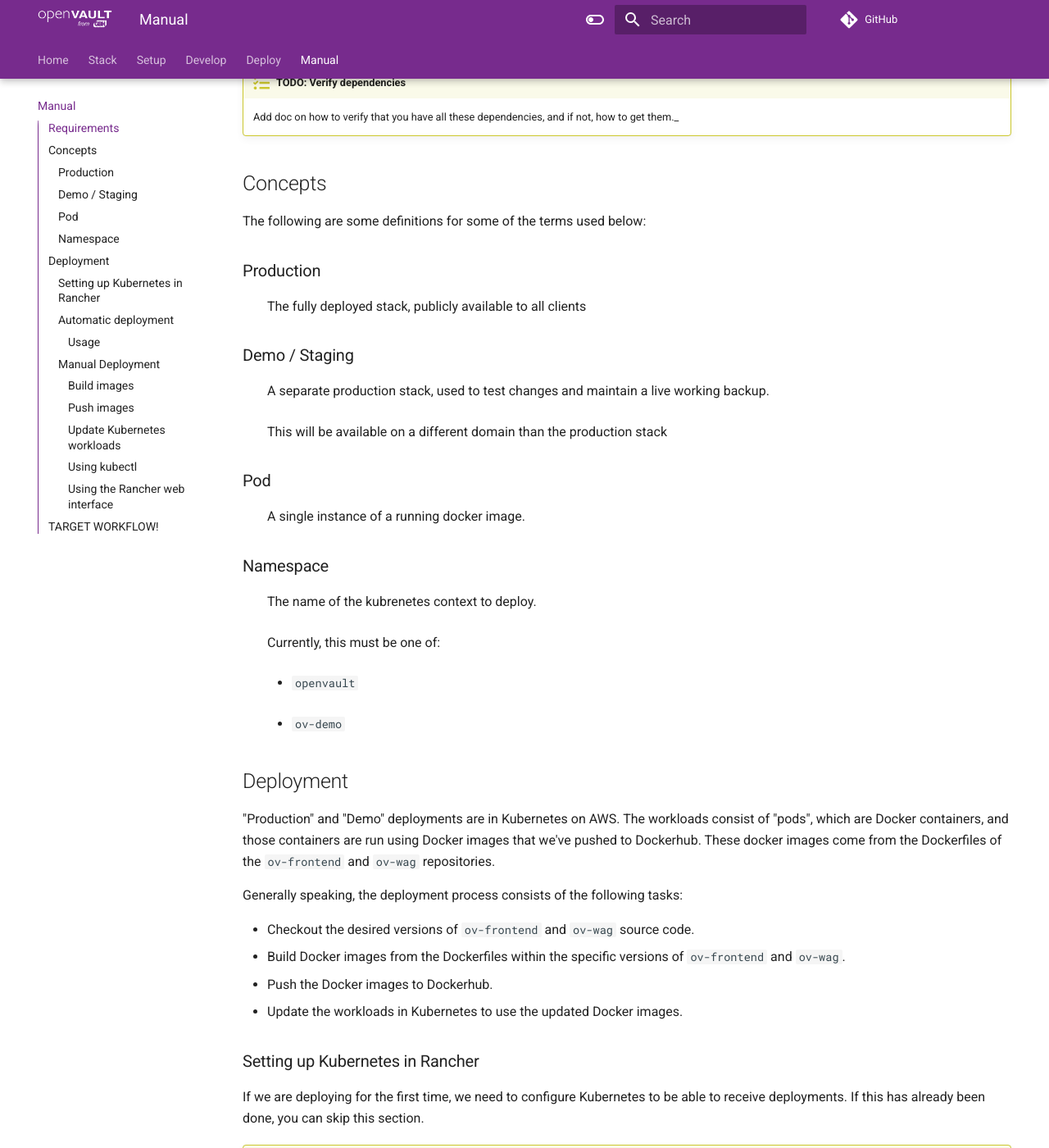
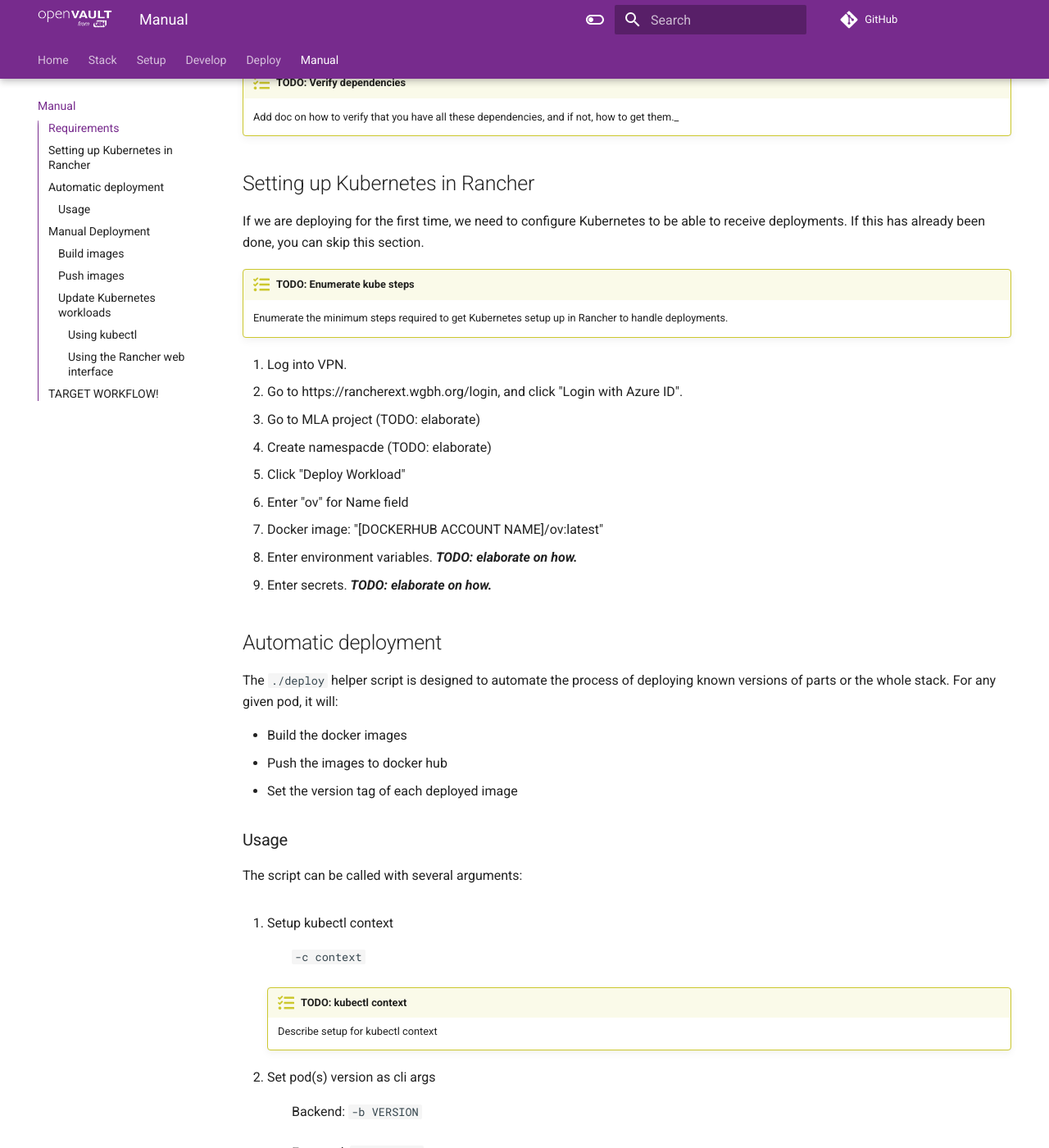
Before and after one commit to WGBH-MLA/ov-deploy, an MkDocs documentation site: the page built from docs/manual.md, in a window 1280 px wide and 1400 px high, scrolled down 481 px. Shown: the whole window at 82% size. Built offline with MkDocs 1.6.1 and Material for MkDocs 9.7.7, drawn with Linux system fonts in a browser that asks for light colours; comment, search, counter and statistics services are not loaded; the version menu is left out; some of the changed text lies outside the part shown.

Commit message:
Move concepts to Stack

```diff
--- a/docs/manual.md
+++ b/docs/manual.md
@@ -16,45 +18,7 @@
 
     Add doc on how to verify that you have all these dependencies, and if not, how to get them._
 
-## Concepts
-
-The following are some definitions for some of the terms used below:
-
-### Production
-
-: The fully deployed stack, publicly available to all clients
-
-### Demo / Staging
-
-: A separate production stack, used to test changes and maintain a live working backup.
-
-: This will be available on a different domain than the production stack
-
-### Pod
-
-: A single instance of a running docker image.
-
-### Namespace
-
-: The name of the kubrenetes context to deploy.
-
-: Currently, this must be one of:
-
-: - `openvault`
-: - `ov-demo`
-
-## Deployment
-
-"Production" and "Demo" deployments are in Kubernetes on AWS. The workloads consist of "pods", which are Docker containers, and those containers are run using Docker images that we've pushed to Dockerhub. These docker images come from the Dockerfiles of the `ov-frontend` and `ov-wag` repositories.
-
-Generally speaking, the deployment process consists of the following tasks:
-
-- Checkout the desired versions of `ov-frontend` and `ov-wag` source code.
-- Build Docker images from the Dockerfiles within the specific versions of `ov-frontend` and `ov-wag`.
-- Push the Docker images to Dockerhub.
-- Update the workloads in Kubernetes to use the updated Docker images.
-
-### Setting up Kubernetes in Rancher
+## Setting up Kubernetes in Rancher
 
 If we are deploying for the first time, we need to configure Kubernetes to be able to receive deployments. If this has already been done, you can skip this section.
 
@@ -72,7 +36,7 @@
 1. Enter environment variables. **_TODO: elaborate on how._**
 1. Enter secrets. **_TODO: elaborate on how._**
 
-### Automatic deployment
+## Automatic deployment
 
 The `./deploy` helper script is designed to automate the process of deploying known versions of parts or the whole stack. For any given pod, it will:
 
@@ -80,7 +44,7 @@
 - Push the images to docker hub
 - Set the version tag of each deployed image
 
-#### Usage
+### Usage
 
 The script can be called with several arguments:
 
@@ -102,7 +66,7 @@
 
     : Verify in console logs that job has completed successfully, or returned an error.
 
-### Manual Deployment
+## Manual Deployment
 
 In the event that an automated deployment fails you can do a step-by-step deployment to help debug problems.
 
@@ -117,7 +81,7 @@
 
 After [setting up the repository](/setup#0-checkout-code):
 
-#### Build images
+### Build images
 
 1.  Set the `ov-wag` submodule to the tag, branch, or commit that you want to deploy.
 
@@ -146,7 +110,7 @@
 
     This would require a change to Dockerfile in ov-wag repo, but would be less confusing since the image may end up in either Production or Demo environments.
 
-#### Push images
+### Push images
 
 1.  Login to docker hub
 
@@ -165,7 +129,7 @@
 
     The password for Docker Hub user `wgbhmla` is in [passwordstate](https://lph.wgbh.org/).
 
-#### Update Kubernetes workloads
+### Update Kubernetes workloads
 
 There several ways of updating the kubrenetes workflow:
 
```
Also changed, not shown: other parts of docs/manual.md (+2 -0 lines), docs/deploy.md (+17 -2 lines), docs/stack.md (+36 -3 lines).
